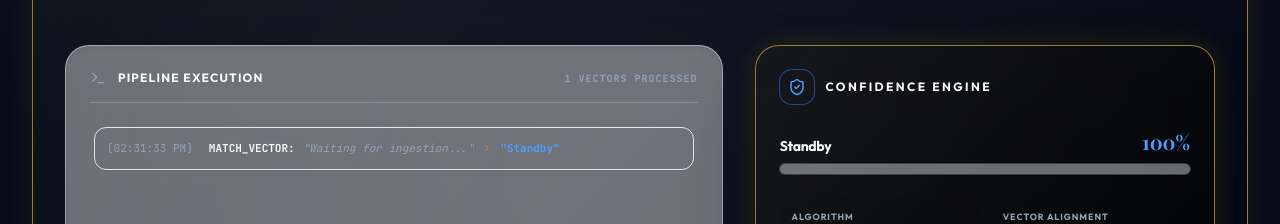
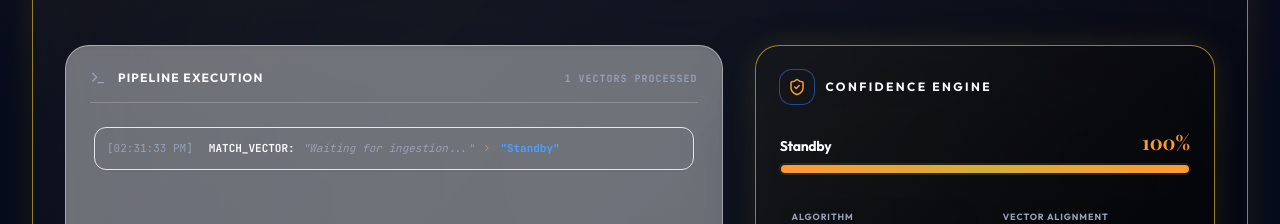
Before and after one commit to Aditya01902/RashtraKosh, a Next.js app: page /ingestion in a window 1280 px wide. Shown: the part 530-754 px from the top of the page. Built offline with nearby package versions, Linux system fonts and the light colour scheme; no server answers; the database is empty; a web font is replaced by a local one.

Commit message:
Minor UI upgrade

```diff
--- a/components/IngestionAuditTrail.tsx
+++ b/components/IngestionAuditTrail.tsx
@@ -158,7 +158,7 @@ export default function IngestionAuditTrail() {
                     {/* Mapping Confidence */}
                     <div className="glass-panel p-6 rounded-3xl border-transparent bg-white/30 dark:bg-white/5 space-y-6">
                         <div className="flex items-center gap-3">
-                            <div className="p-2 rounded-xl bg-accent-blue/10 text-accent-blue ring-1 ring-accent-blue/20">
+                            <div className="p-2 rounded-xl bg-accent-saffron/10 text-accent-saffron ring-1 ring-accent-saffron/20">
                                 <ShieldCheck size={18} />
                             </div>
                             <span className="text-xs font-bold text-text-primary uppercase tracking-[0.2em]">Confidence Engine</span>
@@ -168,11 +168,11 @@ export default function IngestionAuditTrail() {
                             <div className="space-y-2">
                                 <div className="flex justify-between items-end">
                                     <span className="text-sm font-bold text-text-primary tracking-tight">{activeLog?.scheme_name_mapped}</span>
-                                    <span className="text-xl font-serif font-bold text-accent-blue">{(activeLog?.confidence_score * 100).toFixed(0)}%</span>
+                                    <span className="text-xl font-serif font-bold text-accent-saffron">{(activeLog?.confidence_score * 100).toFixed(0)}%</span>
                                 </div>
-                                <div className="h-2.5 w-full bg-white/40 dark:bg-black/40 rounded-full overflow-hidden p-[1px] ring-1 ring-white/20">
+                                <div className="h-2.5 w-full bg-black/10 dark:bg-black/60 rounded-full overflow-hidden p-[1px] ring-1 ring-white/10">
                                     <div
-                                        className="h-full bg-gradient-to-r from-accent-blue/60 via-accent-blue to-accent-blue transition-all duration-1000 ease-out rounded-full shadow-[0_0_15px_rgba(79,158,255,0.3)]"
+                                        className="h-full bg-gradient-to-r from-accent-saffron via-accent-gold to-accent-saffron transition-all duration-1000 ease-out rounded-full shadow-[0_0_20px_rgba(255,153,51,0.5)]"
                                         style={{ width: `${activeLog?.confidence_score * 100}%` }}
                                     />
                                 </div>
```
